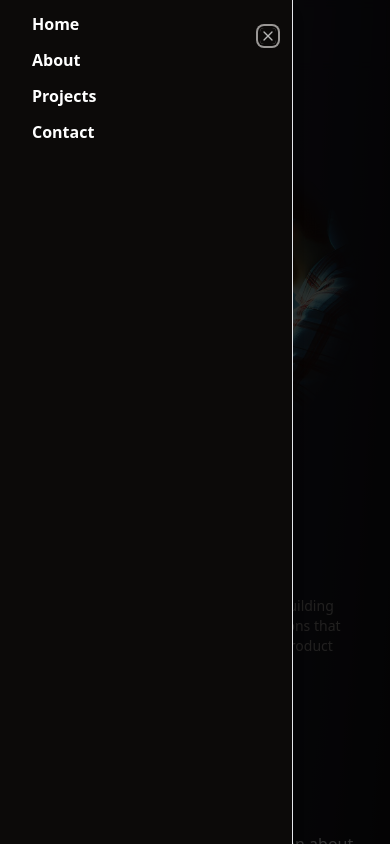
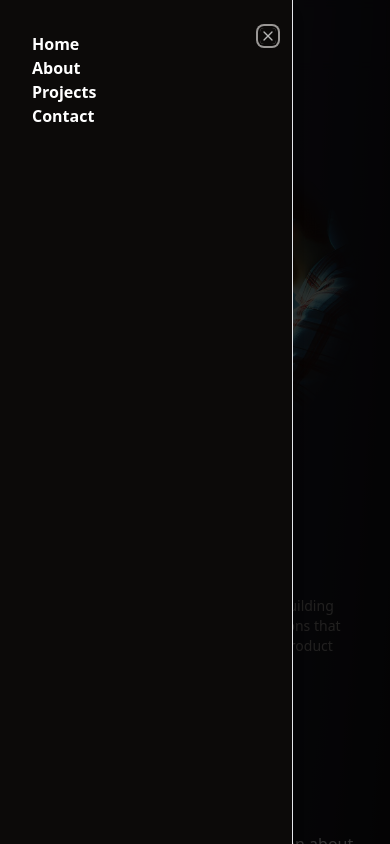
Before and after one commit to ev0clu/portfolio, a Next.js app: page / in a window 390 px wide. Both pictures are taken after a click on the button 44 px from the left and 32 px from the top of the page. Shown: the top 844 px of the page. Built offline with nearby package versions, Linux system fonts and the light colour scheme.

Commit message:
Feature: Scroll to an Html element has been added

```diff
--- a/src/components/About/About.tsx
+++ b/src/components/About/About.tsx
@@ -8,7 +8,7 @@ import Skills from "./Skills";
 
 const About = () => {
   return (
-    <Section>
+    <Section id="About">
       <SectionMotion>
         <SectionTitle>About me</SectionTitle>
         <p className="text-center">
--- a/src/components/Header/MainNav.tsx
+++ b/src/components/Header/MainNav.tsx
@@ -1,6 +1,7 @@
 import Image from "next/image";
+import Link from "next/link";
 import { navConfig } from "@/config/nav";
-import Link from "next/link";
+import ScrollLink from "./ScrollLink";
 
 const MainNav = () => {
   return (
@@ -10,7 +11,9 @@ const MainNav = () => {
       </Link>
       <ul className="hidden flex-row gap-6 font-semibold sm:flex">
         {navConfig.map((element) => (
-          <li key={element}>{element}</li>
+          <li key={element}>
+            <ScrollLink href={`#${element}`}>{element}</ScrollLink>
+          </li>
         ))}
       </ul>
     </nav>
--- a/src/components/Header/MobileNav.tsx
+++ b/src/components/Header/MobileNav.tsx
@@ -11,6 +11,7 @@ import {
 import { Button } from "../ui/button";
 import { Menu } from "lucide-react";
 import { navConfig } from "@/config/nav";
+import ScrollLink from "./ScrollLink";
 
 const MobileNav = () => {
   const [open, setOpen] = useState(false);
@@ -29,11 +30,13 @@ const MobileNav = () => {
       <SheetTitle className="sr-only"></SheetTitle>
       <SheetDescription className="sr-only"></SheetDescription>
       <SheetContent side={"left"} className="space-y-3 px-8 py-3 font-semibold">
-        {navConfig.map((element) => (
-          <li key={element} className="list-none">
-            {element}
-          </li>
-        ))}
+        <ul className="mt-5">
+          {navConfig.map((element) => (
+            <li key={element} className="list-none">
+              <ScrollLink href={`#${element}`}>{element}</ScrollLink>
+            </li>
+          ))}
+        </ul>
       </SheetContent>
     </Sheet>
   );
--- /dev/null
+++ b/src/components/Header/ScrollLink.tsx
@@ -0,0 +1,37 @@
+"use client";
+
+import Link, { LinkProps } from "next/link";
+import React, { PropsWithChildren } from "react";
+
+const SCROLL_OFFSET = 70;
+
+// mirror the props of next/link component
+type AnchorProps = Omit<
+  React.AnchorHTMLAttributes<HTMLAnchorElement>,
+  keyof LinkProps
+>;
+type ScrollLinkProps = AnchorProps & LinkProps & PropsWithChildren;
+
+const ScrollLink = ({ children, ...props }: ScrollLinkProps) => {
+  const handleScroll = (e: React.MouseEvent<HTMLAnchorElement, MouseEvent>) => {
+    e.preventDefault();
+    //remove everything before the hash
+    const targetId = e.currentTarget.href.replace(/.*\#/, "");
+    const elem = document.getElementById(targetId);
+    if (elem) {
+      const elementPosition = elem.getBoundingClientRect().top + window.scrollY;
+      const offsetPosition = elementPosition - SCROLL_OFFSET;
+
+      window.scrollTo({
+        top: offsetPosition,
+        behavior: "smooth",
+      });
+    }
+  };
+  return (
+    <Link {...props} onClick={handleScroll}>
+      {children}
+    </Link>
+  );
+};
+export default ScrollLink;
--- a/src/components/HeroSection/HeroSection.tsx
+++ b/src/components/HeroSection/HeroSection.tsx
@@ -4,7 +4,7 @@ import Photo from "./Photo";
 
 const HeroSection = () => {
   return (
-    <section className="relative my-16 sm:my-0 sm:h-screen">
+    <section id="Home" className="relative my-16 sm:my-0 sm:h-screen">
       <div className="flex w-full flex-col justify-center gap-10 sm:absolute sm:left-1/2 sm:top-1/2 sm:-translate-x-1/2 sm:-translate-y-1/2 md:flex-row">
         <div className="order-2 flex flex-col justify-center gap-5 md:order-none md:w-1/2 lg:w-1/3">
           <div className="flex min-w-[305px] flex-col space-y-5 text-center md:text-left">
--- a/src/components/Projects/Projects.tsx
+++ b/src/components/Projects/Projects.tsx
@@ -9,7 +9,7 @@ import ProjectCard from "./ProjectCard";
 
 const Projects = () => {
   return (
-    <Section>
+    <Section id="Projects">
       <SectionMotion>
         <SectionTitle>Projects</SectionTitle>
         <div className="space-y-5">
--- a/src/components/Section/Section.tsx
+++ b/src/components/Section/Section.tsx
@@ -1,14 +1,17 @@
+import { TNavConfig } from "@/config/nav";
 import { cn } from "@/lib/utils";
 import { ReactNode } from "react";
 
 interface SectionProps {
   children: ReactNode;
+  id: TNavConfig;
   className?: string;
 }
 
-const Section = ({ children, className }: SectionProps) => {
+const Section = ({ children, id, className }: SectionProps) => {
   return (
     <section
+      id={id}
       className={cn(
         "my-16 flex w-full flex-col items-center justify-center",
         className,
```
